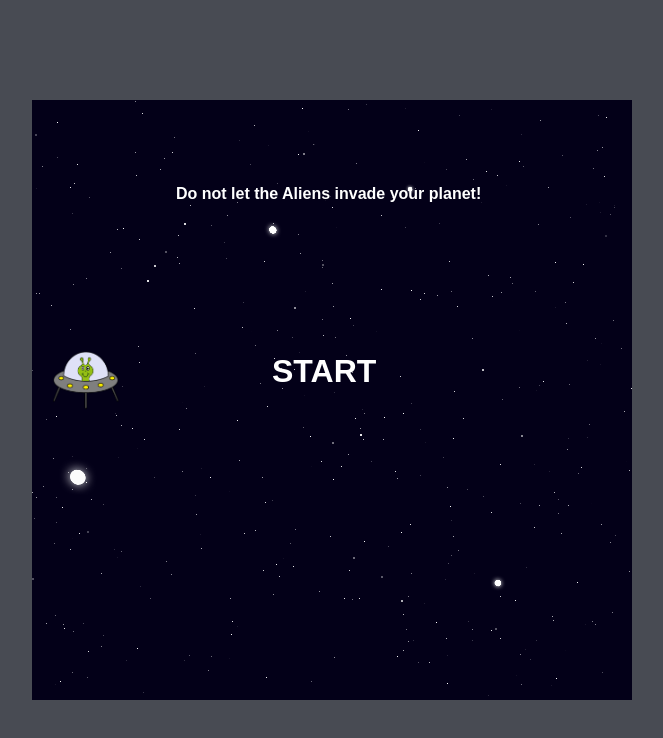
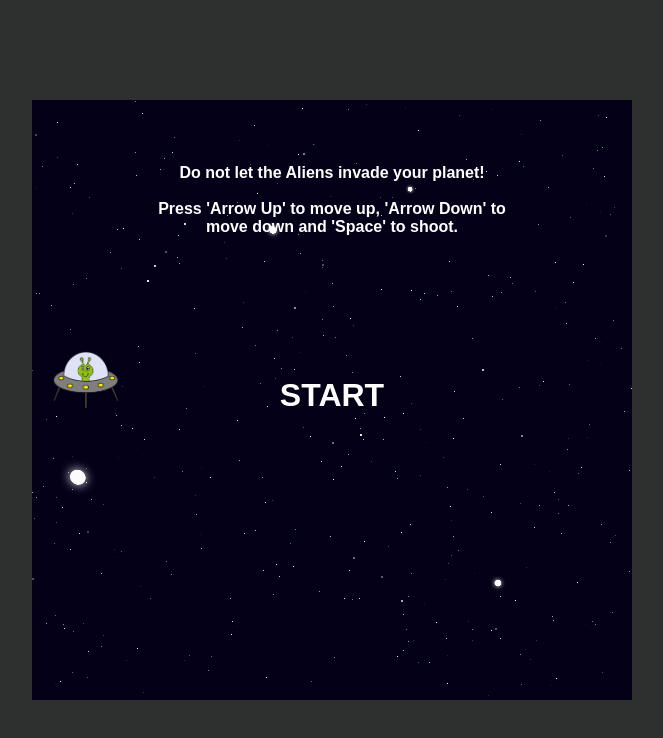
Before and after one commit to hcesarv/space-shooter, a plain HTML site: page public/index.html in a window 1280 px wide. Shown: the whole page, without its empty margins (308-971 px from the left). Drawn offline with Linux system fonts and the light colour scheme.

Commit message:
added firebase hosting and game instructions; improve styles

```diff
--- a/index.html
+++ b/public/index.html
@@ -14,6 +14,9 @@
       <img class="player-shooter" src="./assets/images/hero.png" alt="hero">
       <h4 class="game-instructions">
         Do not let the Aliens invade your planet!
+        <br>
+        <br>
+        Press 'Arrow Up' to move up, 'Arrow Down' to move down and 'Space' to shoot.
       </h4>
       <div class="start-button">
         <h1>Start</h1>
--- a/script.js
+++ b/public/script.js
@@ -142,7 +142,7 @@ function gameOver() {
   let lasers = document.querySelectorAll('.laser');
   lasers.forEach((laser) => laser.remove());
   setTimeout(() => {
-    alert('game over!');
+    alert('Game Over!');
     yourShip.style.top = "250px";
     startButton.style.display = "block";
     instructionsText.style.display = "block";
--- a/style.css
+++ b/public/style.css
@@ -7,7 +7,7 @@ body {
   padding: 0;
   margin: 0;
   font-family: sans-serif;
-  background-color: rgba(43, 47, 56, 0.863);
+  background-color: rgba(13, 14, 14, 0.863);
 }
 
 #main-play-area {
@@ -18,17 +18,19 @@ body {
 }
 
 .game-instructions {
+  width: 60%;
+  text-align: center;
   position: relative;
   color: white;
-  left: 9rem;
+  margin: auto;
   top: 0px;
 }
 
 .start-button {
   position: relative;
   color: white;
-  top: 8rem;
-  left: 15rem;
+  top: 7.5rem;
+  text-align: center;
   cursor: pointer;
   text-transform: uppercase;
 }
```
Also changed, not shown: firebase.json (added), public/assets/images/favicon.ico (renamed from assets/images/favicon.ico), public/assets/images/hero.png (renamed from assets/images/hero.png), public/assets/images/monster-1.png (renamed from assets/images/monster-1.png), public/assets/images/monster-2.png (renamed from assets/images/monster-2.png), public/assets/images/monster-3.png (renamed from assets/images/monster-3.png), public/assets/images/shoot.png (renamed from assets/images/shoot.png), public/assets/images/space.png (renamed from assets/images/space.png), 4 other files.
